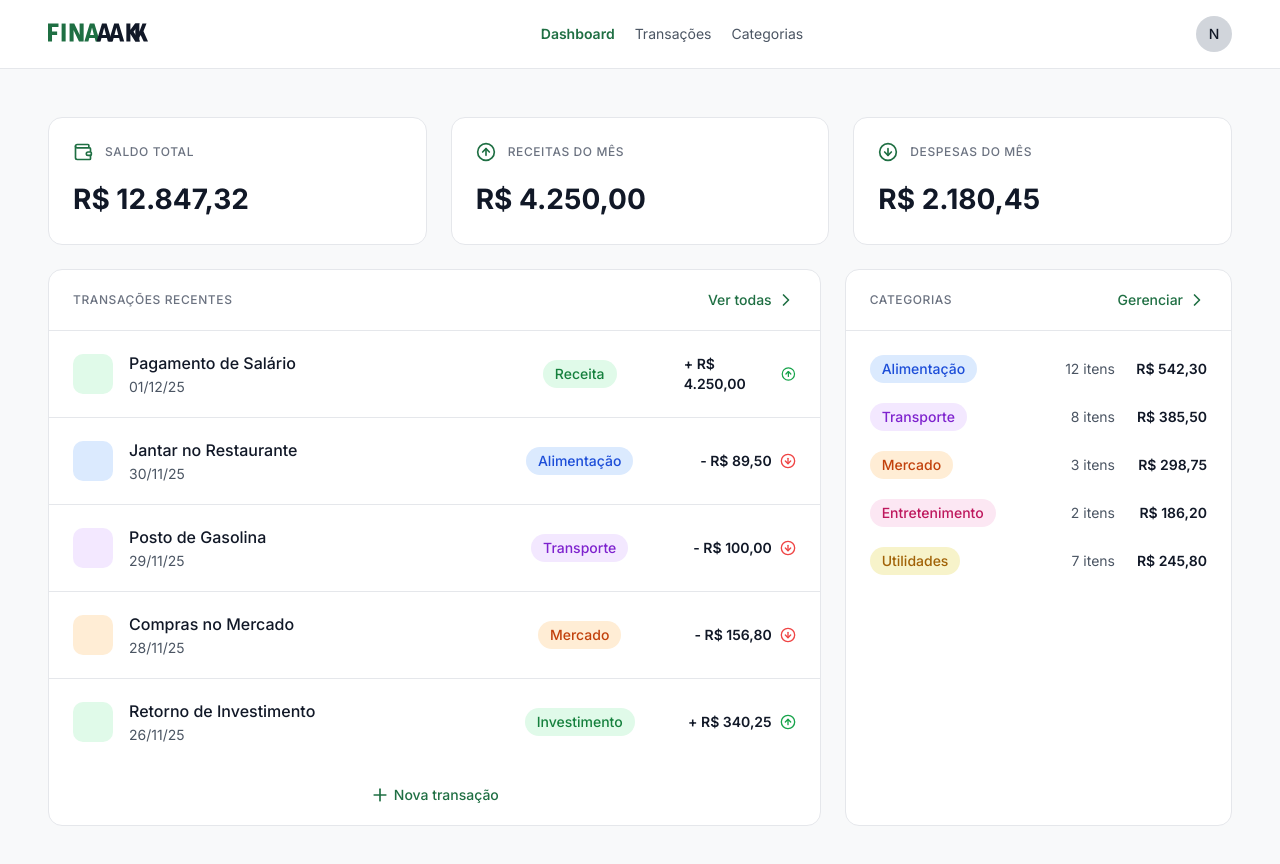
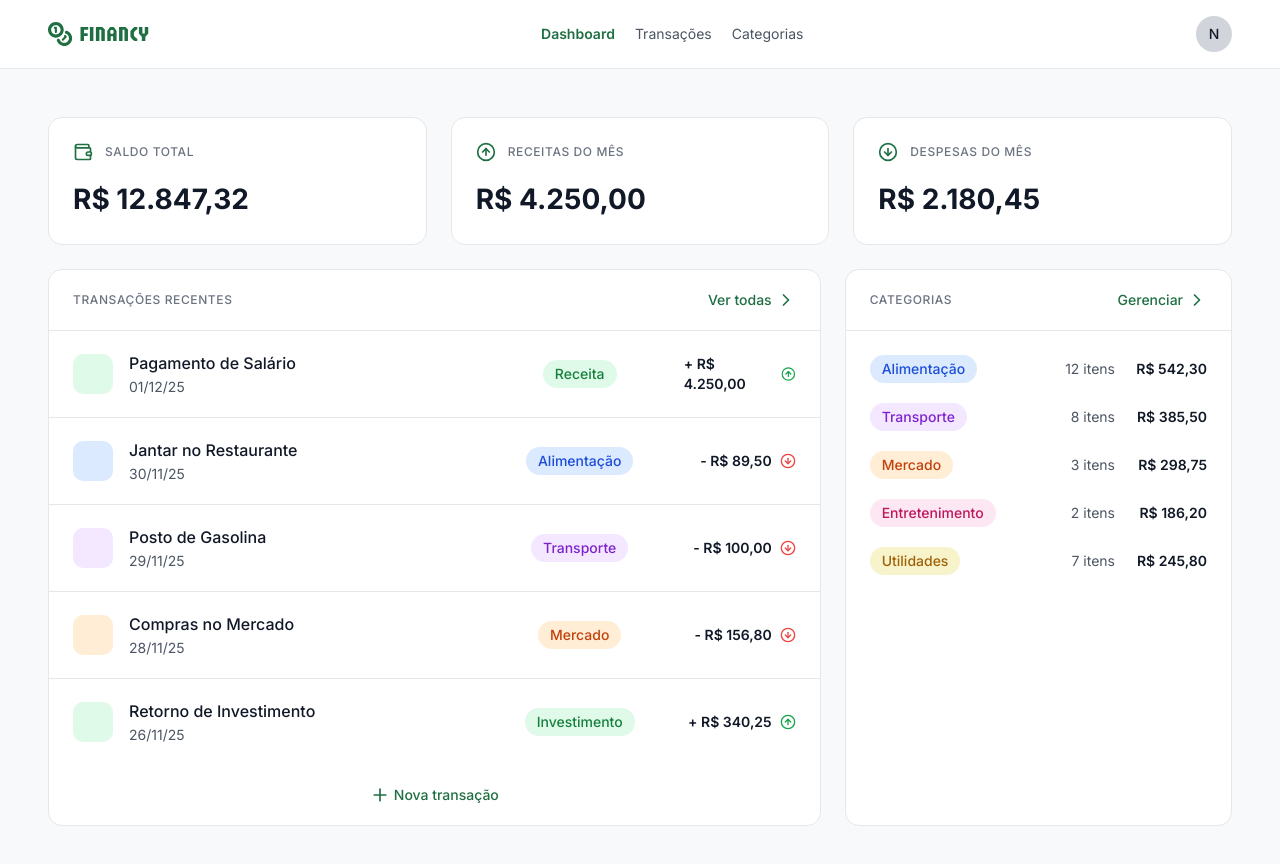
Before and after one commit to danicustodio/financy, a React (Vite) app in the folder frontend/: page /signin in a window 1280 px wide. Both pictures are taken after typing "name@example.com", "Sample123" into the empty fields and a click on the button "Entrar". Shown: the top 864 px of the page. Built offline with nearby package versions, Linux system fonts and the light colour scheme.

Commit message:
✨ feat(page): add profile page

```diff
--- a/frontend/src/components/navbar/navbar.component.tsx
+++ b/frontend/src/components/navbar/navbar.component.tsx
@@ -25,45 +25,7 @@ export const Navbar = () => {
 		<nav className="flex items-center justify-between bg-white border-b border-financy-gray-200 px-12 py-4">
 			{/* Logo */}
 			<div className="flex items-center gap-2">
-				<svg
-					width="100"
-					height="24"
-					viewBox="0 0 134 28"
-					fill="none"
-					xmlns="http://www.w3.org/2000/svg"
-					aria-label="Financy"
-				>
-					<title>Financy</title>
-					<path
-						d="M0 0H14.04V4.68H5.4V10.8H12.24V15.48H5.4V24H0V0Z"
-						fill="#1F6F43"
-					/>
-					<path d="M18.24 0H23.64V24H18.24V0Z" fill="#1F6F43" />
-					<path
-						d="M28.92 0H35.16L42.36 15.12H42.48L42.36 11.64V0H47.76V24H41.52L34.32 8.88H34.2L34.32 12.36V24H28.92V0Z"
-						fill="#1F6F43"
-					/>
-					<path
-						d="M56.04 0H62.16L69.48 24H63.84L62.64 19.44H55.32L54.12 24H48.72L56.04 0ZM61.56 15.24L59.04 5.64H58.92L56.4 15.24H61.56Z"
-						fill="#1F6F43"
-					/>
-					<path
-						d="M72.36 0H78.48L85.8 24H80.16L78.96 19.44H71.64L70.44 24H65.04L72.36 0ZM77.88 15.24L75.36 5.64H75.24L72.72 15.24H77.88Z"
-						fill="#111827"
-					/>
-					<path
-						d="M88.68 0H94.8L102.12 24H96.48L95.28 19.44H87.96L86.76 24H81.36L88.68 0ZM94.2 15.24L91.68 5.64H91.56L89.04 15.24H94.2Z"
-						fill="#111827"
-					/>
-					<path
-						d="M105 0H110.4V8.4H110.52L116.64 0H123L114.6 11.04L123.48 24H116.88L110.52 14.04H110.4V24H105V0Z"
-						fill="#111827"
-					/>
-					<path
-						d="M126.6 0H132L127.92 10.2L134 24H128.24L124.08 15.24L122.4 18.72V24H117V0H122.4V10.8H122.52L126.6 0Z"
-						fill="#111827"
-					/>
-				</svg>
+				<img src="/logo.svg" alt="Financy" className="h-6" />
 			</div>
 
 			{/* Nav Links - Centered */}
@@ -88,13 +50,13 @@ export const Navbar = () => {
 			</div>
 
 			{/* User Avatar */}
-			<div className="flex items-center gap-3">
-				<div className="flex items-center justify-center w-9 h-9 rounded-full bg-financy-gray-300">
+			<RouterLink to="/profile" className="flex items-center gap-3">
+				<div className="flex items-center justify-center w-9 h-9 rounded-full bg-financy-gray-300 cursor-pointer hover:bg-financy-gray-400 transition-colors">
 					<span className="text-sm font-medium text-financy-gray-800">
 						{initials}
 					</span>
 				</div>
-			</div>
+			</RouterLink>
 		</nav>
 	);
 };
--- /dev/null
+++ b/frontend/src/pages/ProfilePage.tsx
@@ -0,0 +1,72 @@
+import { LogOut, Mail, User } from 'lucide-react';
+import { Input } from '@/components/input';
+import { LabelButton } from '@/components/label-button';
+import { Navbar } from '@/components/navbar';
+
+export function ProfilePage() {
+	return (
+		<div className="min-h-screen bg-financy-gray-100">
+			<Navbar />
+
+			<main className="flex justify-center p-12">
+				{/* Profile Card Container */}
+				<div className="w-[448px] bg-white border border-financy-gray-200 rounded-xl p-8 flex flex-col gap-8">
+					{/* Header Section */}
+					<div className="flex flex-col items-center gap-6">
+						{/* Profile Avatar */}
+						<div className="w-16 h-16 rounded-full bg-financy-gray-300 flex items-center justify-center">
+							<span className="text-2xl font-medium text-financy-gray-800">
+								CT
+							</span>
+						</div>
+
+						{/* User Info */}
+						<div className="flex flex-col items-center gap-0.5">
+							<h1 className="text-xl font-semibold text-financy-gray-800">
+								Conta teste
+							</h1>
+							<p className="text-base text-financy-gray-500">conta@teste.com</p>
+						</div>
+					</div>
+
+					{/* Horizontal Divider */}
+					<div className="h-px w-full bg-financy-gray-200" />
+
+					{/* Inputs Section */}
+					<div className="flex flex-col gap-4">
+						<Input
+							label="Nome completo"
+							id="name"
+							defaultValue="Conta teste"
+							prefix={<User size={16} />}
+						/>
+
+						<Input
+							label="E-mail"
+							id="email"
+							defaultValue="conta@teste.com"
+							disabled
+							prefix={<Mail size={16} />}
+							helper="O e-mail não pode ser alterado"
+						/>
+					</div>
+
+					{/* Actions Section */}
+					<div className="flex flex-col gap-4">
+						<LabelButton variant="default" size="md">
+							Salvar alterações
+						</LabelButton>
+
+						<LabelButton
+							variant="outline"
+							size="md"
+							icon={<LogOut size={18} />}
+						>
+							Sair da conta
+						</LabelButton>
+					</div>
+				</div>
+			</main>
+		</div>
+	);
+}
--- a/frontend/src/router.tsx
+++ b/frontend/src/router.tsx
@@ -2,6 +2,7 @@ import { createBrowserRouter, Navigate } from 'react-router-dom';
 import { ProtectedRoute } from '@/components/ProtectedRoute';
 import { CategoriesPage } from '@/pages/CategoriesPage';
 import { DashboardPage } from '@/pages/DashboardPage';
+import { ProfilePage } from '@/pages/ProfilePage';
 import { SignInPage } from '@/pages/SignInPage';
 import { SignUpPage } from '@/pages/SignUpPage';
 import { TransactionsPage } from '@/pages/TransactionsPage';
@@ -39,6 +40,10 @@ export const router = createBrowserRouter([
 				path: 'categories',
 				element: <CategoriesPage />,
 			},
+			{
+				path: 'profile',
+				element: <ProfilePage />,
+			},
 		],
 	},
 ]);
```
